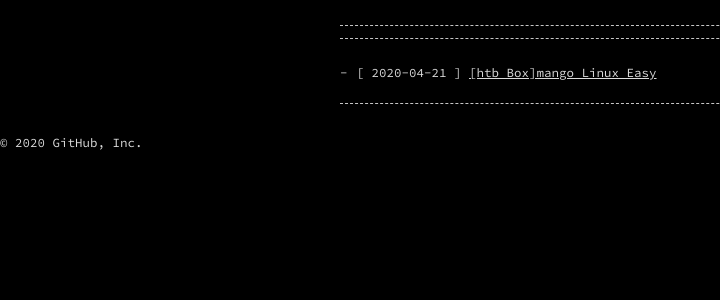
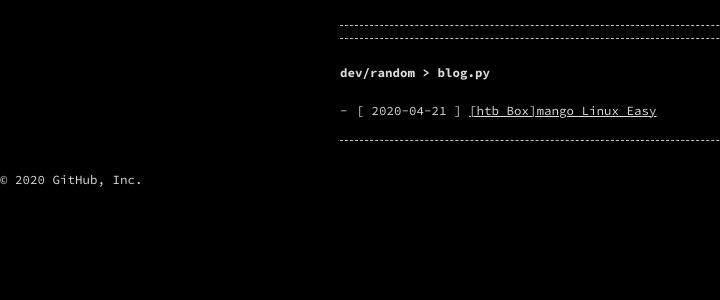
Before and after one commit to achute/achute.github.io, a Jekyll site: the page built from index.md, in a window 1280 px wide. Shown: the top 300 px of the page, without its empty margins (0-720 px from the left). Built offline with Jekyll 4.4.1, drawn with Linux system fonts in a browser that asks for light colours.

Commit message:
random message

```diff
--- a/index.md
+++ b/index.md
@@ -3,3 +3,4 @@ title: /
 layout: home
 permalink: /
 ---
+# dev/random > blog.py
```
